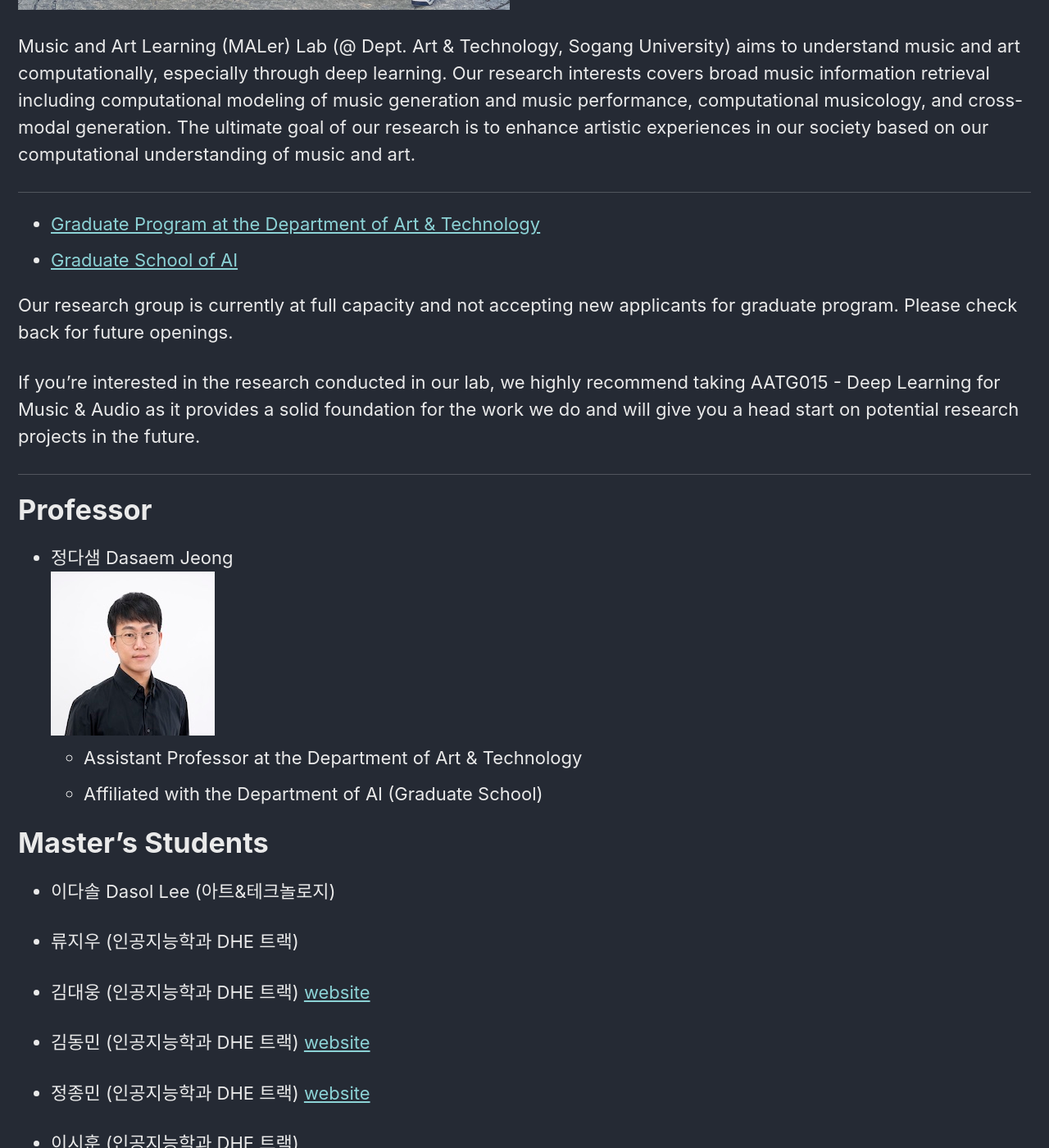
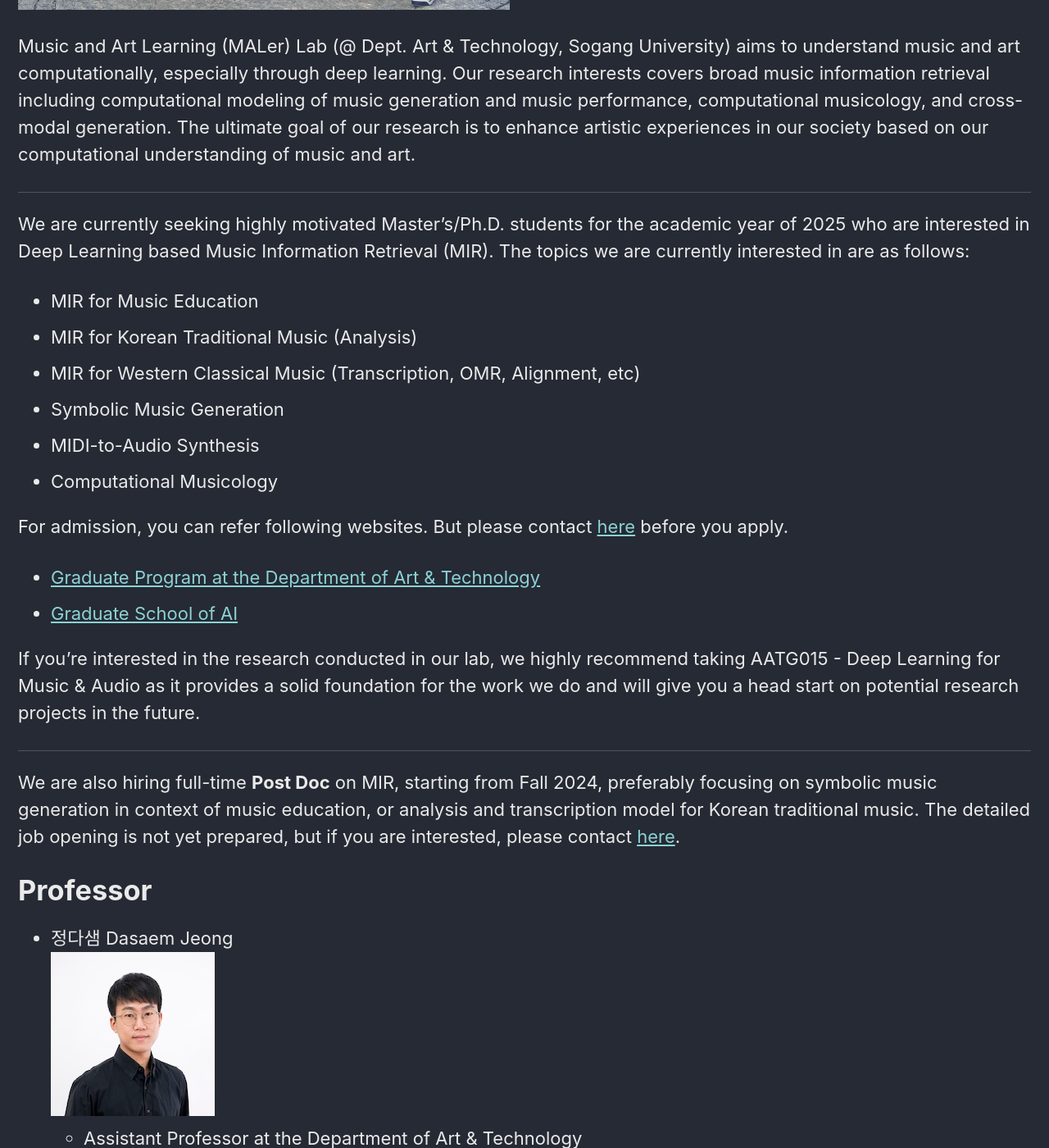
Before and after one commit to jdasam/jdasam.github.io, a Jekyll site: the page built from maler.md, in a window 1280 px wide and 1400 px high, scrolled down 943 px. Shown: the whole window at 82% size. Built offline with Jekyll 4.4.1, drawn with Linux system fonts in a browser that asks for light colours; some of the changed text lies outside the part shown.

Commit message:
Update status

```diff
--- a/maler.md
+++ b/maler.md
@@ -11,17 +11,27 @@
 Music and Art Learning (MALer) Lab (@ Dept. Art & Technology, Sogang University) aims to understand music and art computationally, especially through deep learning. Our research interests covers broad music information retrieval including computational modeling of music generation and music performance, computational musicology, and cross-modal generation. The ultimate goal of our research is to enhance artistic experiences in our society based on our computational understanding of music and art.
 
 ---
-<!-- We are currently seeking highly motivated Master's and Ph.D. students for the academic year of 2024 who are interested in Deep Learning based Music Information Retrieval (MIR). Preference will be given to applicants who have a background in electronic engineering or computer science. -->
+We are currently seeking highly motivated Master's/Ph.D. students for the academic year of 2025 who are interested in Deep Learning based Music Information Retrieval (MIR). The topics we are currently interested in are as follows:
+- MIR for Music Education
+- MIR for Korean Traditional Music (Analysis)
+- MIR for Western Classical Music (Transcription, OMR, Alignment, etc)
+- Symbolic Music Generation
+- MIDI-to-Audio Synthesis
+- Computational Musicology
 
-- [Graduate Program at the Department of Art & Technology](http://creative.sogang.ac.kr/at_graduate_20161017/)
+For admission, you can refer following websites. But please contact [here](mailto:dasaemj@sogang.ac.kr) before you apply.
+- [Graduate Program at the Department of Art & Technology](https://creative.sogang.ac.kr/academics/academics_graduate-program-cloned-30309/)
 - [Graduate School of AI](https://ai.sogang.ac.kr/ai/index_new.html)
 
-Our research group is currently at full capacity and not accepting new applicants for graduate program. Please check back for future openings.
+<!--Our research group is currently at full capacity and not accepting new applicants for graduate program. Please check back for future openings. -->
 
 If you're interested in the research conducted in our lab, we highly recommend taking AATG015 - Deep Learning for Music & Audio as it provides a solid foundation for the work we do and will give you a head start on potential research projects in the future.
-<!-- For any questions or further information, please contact [here](mailto:dasaemj@sogang.ac.kr) -->
+
+<!--For any questions or further information, please contact [here](mailto:dasaemj@sogang.ac.kr)-->
 
 ---
+
+We are also hiring full-time **Post Doc** on MIR, starting from Fall 2024, preferably focusing on symbolic music generation in context of music education, or analysis and transcription model for Korean traditional music. The detailed job opening is not yet prepared, but if you are interested, please contact [here](mailto:dasaemj@sogang.ac.kr).
 
 
 # Professor
@@ -30,11 +40,11 @@
 	- Assistant Professor at the Department of Art & Technology
 	- Affiliated with the Department of AI (Graduate School)
 
-# Master's Students
-- 이다솔 Dasol Lee (아트&테크놀로지)
-
+# PhD Student
 - 류지우 (인공지능학과 DHE 트랙)
 
+
+# Master's Students
 - 김대웅 (인공지능학과 DHE 트랙) [website](https://bit.ly/DeawoongKim)
 
 - 김동민 (인공지능학과 DHE 트랙) [website](https://www.ukgu.xyz/)
```
Also changed, not shown: other parts of maler.md (+1 -0 lines).
